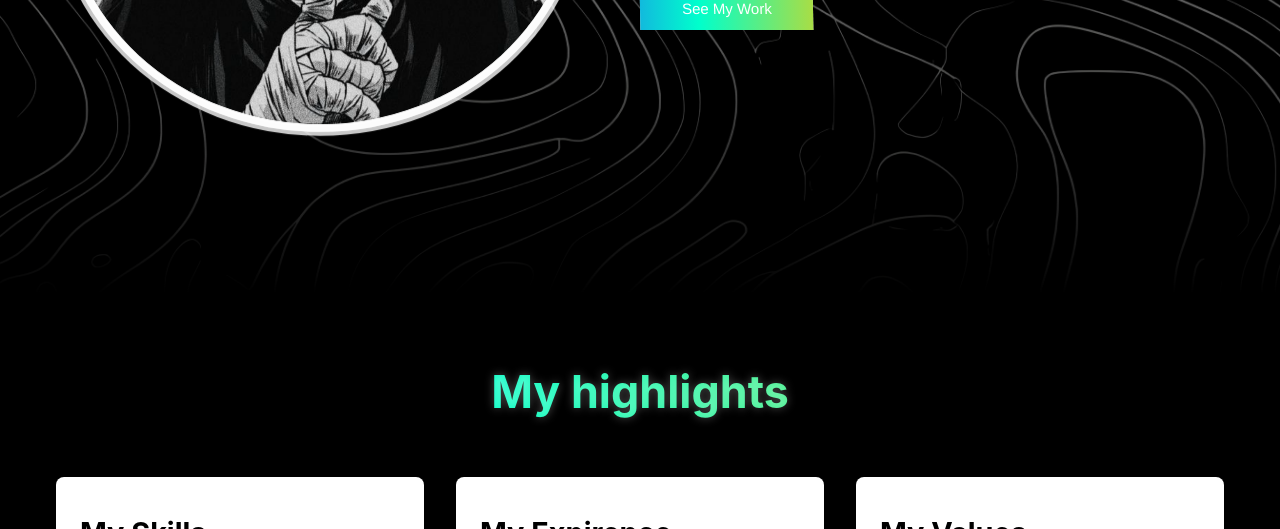
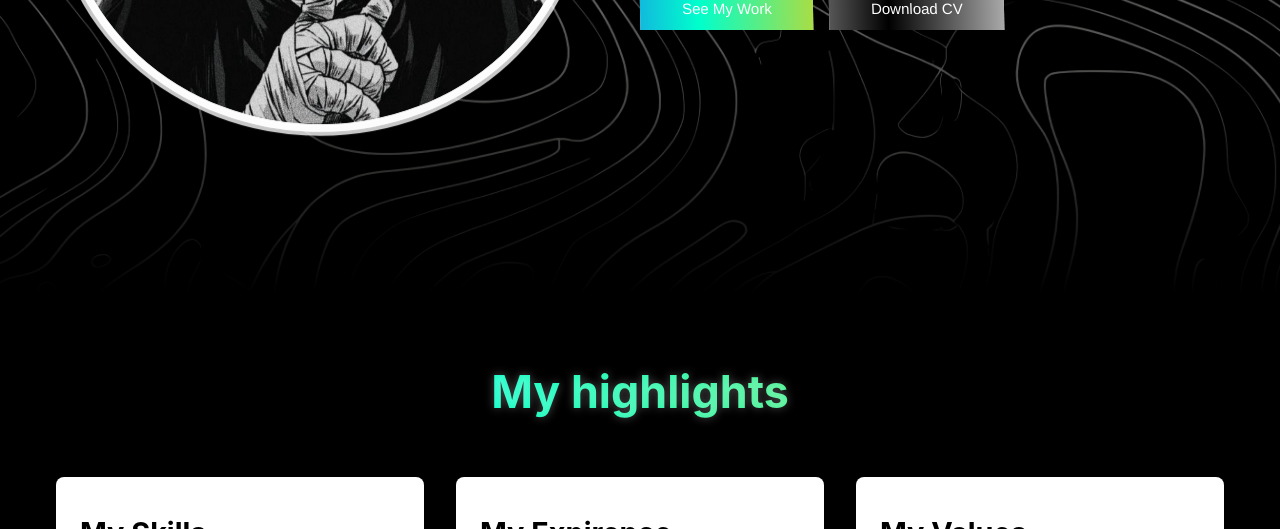
Before and after one commit to Izileth/Lading_Page_Potifolio, a plain HTML site: page index.html in a window 1280 px wide. Shown: the part 571-1100 px from the top of the page. Drawn offline with Linux system fonts and the light colour scheme.

Commit message:
Add CV Functions

```diff
--- a/index.html
+++ b/index.html
@@ -76,6 +76,7 @@
                 </div>
                 <div class="hr-btns">
                     <button class="hr-btn"><span>See My Work</span></button>
+                    <button onclick="baixarPDF()" class="hr-dw-btn"><span>Download CV</span></button>
                 </div>
             </div>
         </div>
--- a/script.js
+++ b/script.js
@@ -494,3 +494,13 @@ document.addEventListener("DOMContentLoaded", () => {
     }, 3000);
   });
 });
+
+// Sistema de Dowload do Curriculo
+function baixarPDF() {
+  const link = document.createElement('a');
+  link.href = 'https://drive.google.com/uc?export=download&id=1XAEXbLsOEJu8W6To31PJdYAxoIMXc2U4';
+  link.download = 'meu-arquivo.pdf';
+  document.body.appendChild(link);
+  link.click();
+  document.body.removeChild(link);
+}
--- a/styles.css
+++ b/styles.css
@@ -450,6 +450,22 @@ nav {
     left: 0;
     right: 0;
     opacity: 1;
+    border: none;
+}
+
+.hr-btns .hr-dw-btn{
+    background-image: linear-gradient(90deg, #000000, #ffffff, #000000, #ffffff, #000000);
+    background-size: 400% 100%;
+    color: transparent;
+    animation: gradient-shift 8s linear infinite;
+    color: #fff;
+    border: none;
+    padding: 0.8rem 2.6rem;
+    display: inline-block;
+    font-size: 15px;
+    cursor: pointer;
+    transition: all 0.3s ease;
+    transform: skew(1deg);
     border: none;
 }
 .hero h1 {
@@ -1013,7 +1029,6 @@ footer {
     width: 100%;
     height: 100%;
     background: rgba(0, 0, 0, 0.5);
-    display: flex;
     align-items: center;
     justify-content: center;
 }
```
